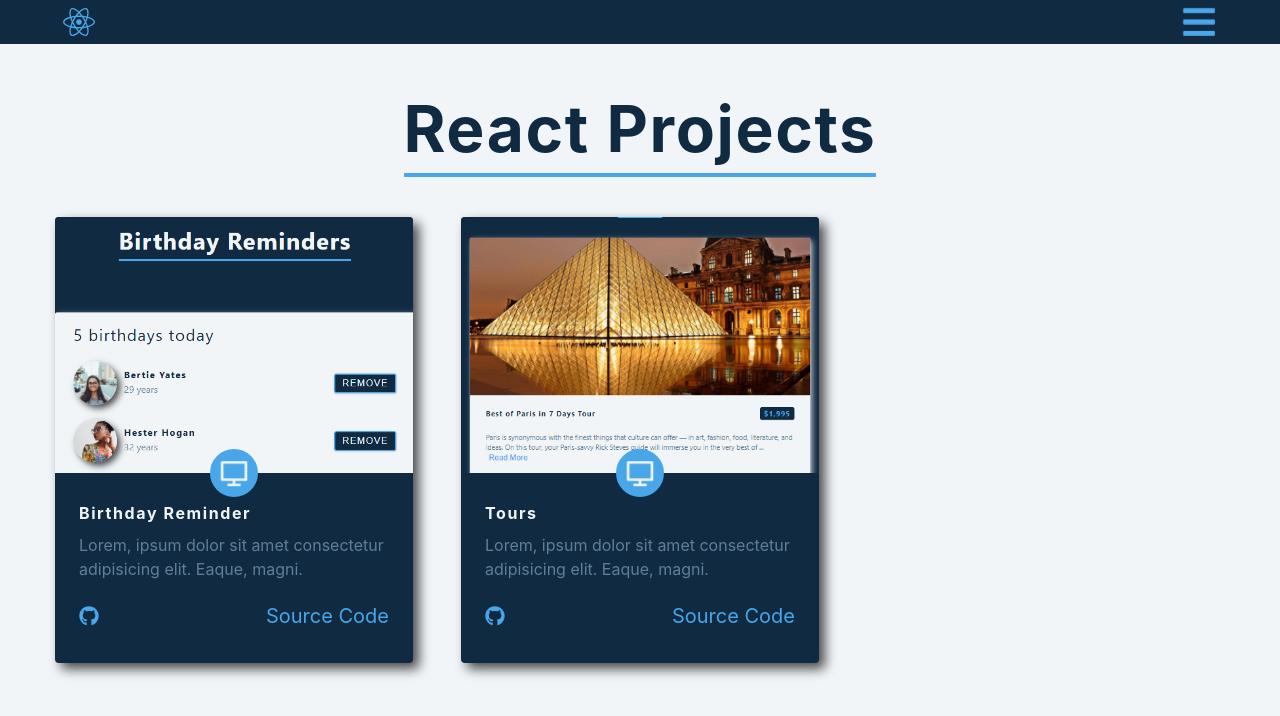
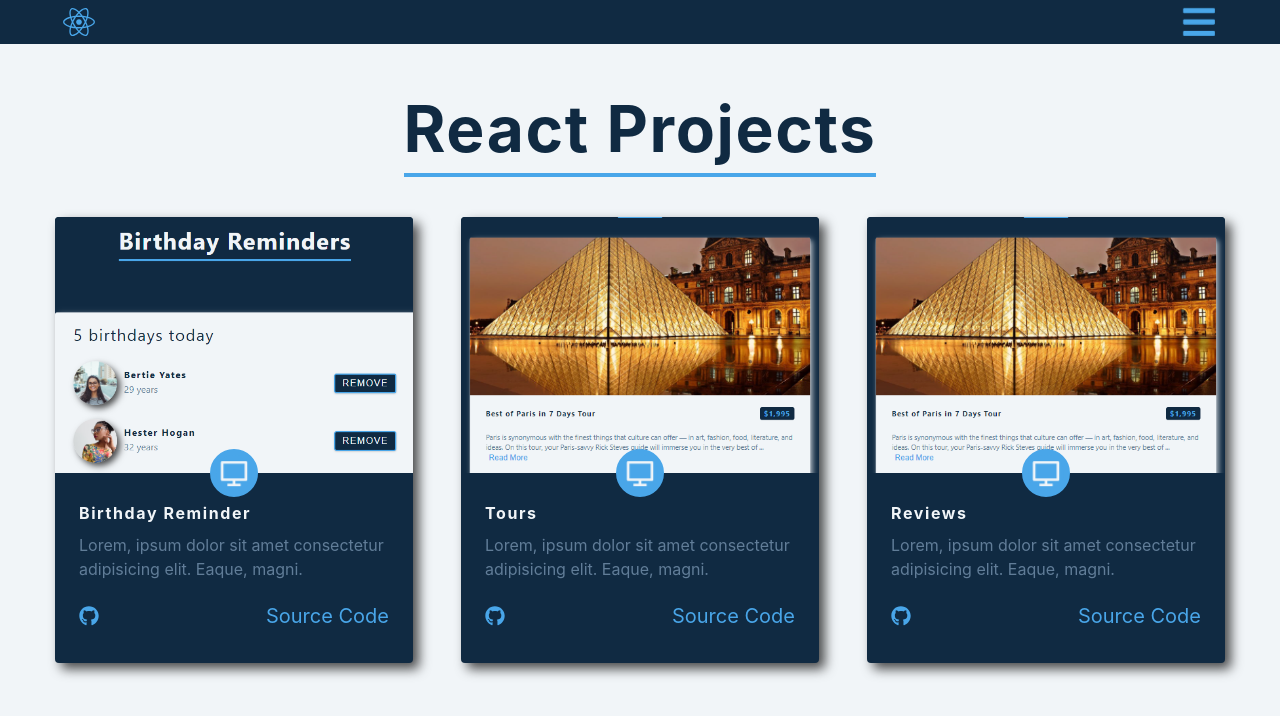
Before and after one commit to mshuber1981/React-JS, a React (Create React App) app: page /#/ in a window 1280 px wide. Shown: the top 716 px of the page. Built offline with nearby package versions, Linux system fonts and the light colour scheme.

Commit message:
Adding Reviews data

```diff
--- a/src/data.js
+++ b/src/data.js
@@ -24,6 +24,16 @@ export const projects = [
       "Lorem, ipsum dolor sit amet consectetur adipisicing elit. Eaque, magni.",
     github:
       "https://github.com/mshuber1981/React-JS/blob/main/src/pages/ToursPage.jsx",
+  },
+  {
+    id: 3,
+    name: "Reviews",
+    image: Tours,
+    link: "/Reviews",
+    description:
+      "Lorem, ipsum dolor sit amet consectetur adipisicing elit. Eaque, magni.",
+    github:
+      "https://github.com/mshuber1981/React-JS/blob/main/src/pages/Reviews.jsx",
   },
 ];
 
@@ -79,3 +89,39 @@ export const people = [
       "https://res.cloudinary.com/diqqf3eq2/image/upload/v1586883334/person-1_rfzshl.jpg",
   },
 ];
+
+// Reviews
+export const reviews = [
+  {
+    id: 1,
+    name: "susan smith",
+    job: "web developer",
+    image:
+      "https://res.cloudinary.com/diqqf3eq2/image/upload/v1586883334/person-1_rfzshl.jpg",
+    text: "I'm baby meggings twee health goth +1. Bicycle rights tumeric chartreuse before they sold out chambray pop-up. Shaman humblebrag pickled coloring book salvia hoodie, cold-pressed four dollar toast everyday carry",
+  },
+  {
+    id: 2,
+    name: "anna johnson",
+    job: "web designer",
+    image:
+      "https://res.cloudinary.com/diqqf3eq2/image/upload/v1586883409/person-2_np9x5l.jpg",
+    text: "Helvetica artisan kinfolk thundercats lumbersexual blue bottle. Disrupt glossier gastropub deep v vice franzen hell of brooklyn twee enamel pin fashion axe.photo booth jean shorts artisan narwhal.",
+  },
+  {
+    id: 3,
+    name: "peter jones",
+    job: "intern",
+    image:
+      "https://res.cloudinary.com/diqqf3eq2/image/upload/v1586883417/person-3_ipa0mj.jpg",
+    text: "Sriracha literally flexitarian irony, vape marfa unicorn. Glossier tattooed 8-bit, fixie waistcoat offal activated charcoal slow-carb marfa hell of pabst raclette post-ironic jianbing swag.",
+  },
+  {
+    id: 4,
+    name: "bill anderson",
+    job: "the boss",
+    image:
+      "https://res.cloudinary.com/diqqf3eq2/image/upload/v1586883423/person-4_t9nxjt.jpg",
+    text: "Edison bulb put a bird on it humblebrag, marfa pok pok heirloom fashion axe cray stumptown venmo actually seitan. VHS farm-to-table schlitz, edison bulb pop-up 3 wolf moon tote bag street art shabby chic. ",
+  },
+];
```
